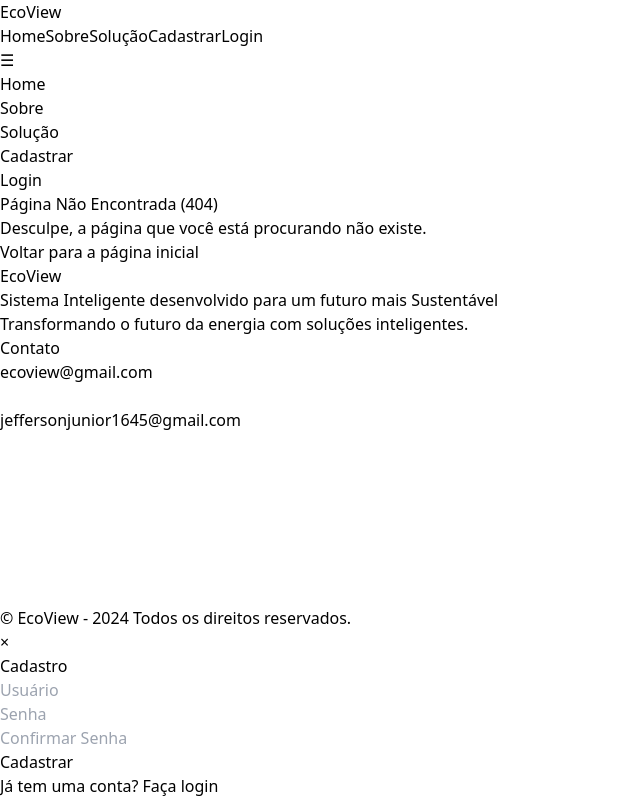
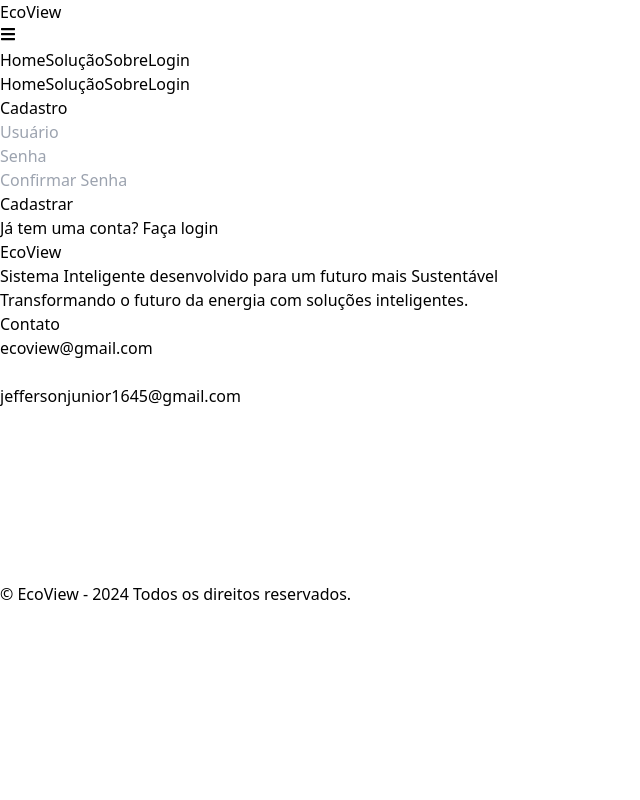
Before and after one commit to JeffersonJuniorr/GS2-WEB, a React (Vite) app: page /cadastrar in a window 1280 px wide. Shown: the whole page, without its empty margins (0-640 px from the left). Built offline with nearby package versions, Linux system fonts and the light colour scheme.

Commit message:
Modificações gerais

```diff
--- a/db.json
+++ b/db.json
@@ -4,6 +4,11 @@
       "id": "15ec",
       "usuario": "admin",
       "senha": "U2FsdGVkX1/nJN8RDhZR9kJhCbCGfhJ6N9VD5ePgxiI="
+    },
+    {
+      "id": "555f",
+      "usuario": "ola",
+      "senha": "U2FsdGVkX18wOpdJTHtG1O0nks4tygx8K8NChh2oyrw="
     }
   ]
 }
--- a/package.json
+++ b/package.json
@@ -17,6 +17,7 @@
     "react": "^18.3.1",
     "react-chartjs-2": "^5.2.0",
     "react-dom": "^18.3.1",
+    "react-icons": "^5.3.0",
     "react-router-dom": "^6.28.0",
     "swiper": "^11.1.14"
   },
--- a/src/App.jsx
+++ b/src/App.jsx
@@ -1,70 +1,18 @@
 import React from "react";
-import { BrowserRouter as Router, Routes, Route, useLocation, useNavigate } from "react-router-dom";
-// import Sidebar from "./components/Slidebar.jsx";
-import Login from "./routes/Login.jsx";
-import Cadastrar from "./routes/Cadastrar.jsx";
-import Solucao from "./routes/Solucao.jsx";
-import Home from "./routes/Home.jsx";
-import Nav from "./components/Nav.jsx";
-import Footer from "./components/Footer.jsx";
-import Error from "./routes/Error.jsx";
-import Sobre from "./routes/Sobre.jsx";
-
-function Modal({ children, onClose }) {
-  return (
-    <div className="fixed inset-0 bg-gray-500 bg-opacity-50 flex items-center justify-center z-50">
-      <div className="relative bg-white rounded shadow-md max-w-md w-full mx-auto">
-        <button
-          onClick={onClose}
-          className="absolute z-10 top-2 right-6 text-gray-500 hover:text-gray-800 text-3xl"
-        >
-          &times;
-        </button>
-        {children}
-      </div>
-    </div>
-  );
-}
+import { Outlet } from "react-router-dom";
+import Nav from "./components/Nav";
+import Footer from "./components/Footer";
 
 function App() {
-  const location = useLocation();
-  const navigate = useNavigate();
-
-  const closeModal = () => navigate("/");
-
-  // Condição para verificar se é a página de erro
-  const isErrorPage = location.pathname === "/404" || location.pathname === "*";
-
   return (
     <div className="flex flex-col min-h-screen">
-      {/* Renderiza a Nav e Footer apenas para rotas válidas */}
-      {location.pathname !== "/404" && location.pathname !== "*" && <Nav />}
-
+      <Nav />
       <div className="flex flex-1">
         <main className="flex-1 bg-gray-50">
-          <Routes>
-            <Route path="/" element={<Home />} />
-            <Route path="/solucao" element={<Solucao />} />
-            <Route path="/sobre" element={<Sobre />} />
-            <Route path="*" element={<Error />} /> {/* Página de erro para rotas inválidas */}
-          </Routes>
+          <Outlet />
         </main>
       </div>
-
-      {/* Renderiza o Footer apenas se não for a página de erro */}
-      {location.pathname !== "/404" && location.pathname !== "*" && <Footer />}
-
-      {/* Modals */}
-      {location.pathname === "/login" && (
-        <Modal onClose={closeModal}>
-          <Login />
-        </Modal>
-      )}
-      {location.pathname === "/cadastrar" && (
-        <Modal onClose={closeModal}>
-          <Cadastrar />
-        </Modal>
-      )}
+      <Footer />
     </div>
   );
 }
--- a/src/components/Nav.jsx
+++ b/src/components/Nav.jsx
@@ -1,160 +1,39 @@
-import React, { useState, useEffect } from "react";
-import { Link, useNavigate } from "react-router-dom";
+import React, { useState } from "react";
+import { Link } from "react-router-dom";
+import { FaBars, FaTimes } from "react-icons/fa";
 
 const Nav = () => {
-  const [isMenuOpen, setIsMenuOpen] = useState(false);
-  const [isLoggedIn, setIsLoggedIn] = useState(false);
-  const navigate = useNavigate();
+  const [isOpen, setIsOpen] = useState(false);
 
-  useEffect(() => {
-    const user = sessionStorage.getItem("user");
-    setIsLoggedIn(!!user);
-  }, []);
-
-  const toggleMenu = () => {
-    setIsMenuOpen(!isMenuOpen);
-  };
-
-  const handleLogout = () => {
-    sessionStorage.removeItem("user");
-    setIsLoggedIn(false);
-    navigate("/");
-  };
+  const toggleMenu = () => setIsOpen(!isOpen);
 
   return (
-    <nav className="flex items-center justify-between p-4 bg-transparent fixed top-0 left-0 w-full z-50 backdrop-blur-lg shadow-lg">
-      <div className="flex-shrink-0">
-        <Link
-          to="/"
-          className="text-3xl font-bold text-gray-600 hover:text-gray-200 transition-colors"
-        >
+    <nav className="bg-gray-200 bg-opacity-60 backdrop-blur-md px-6 py-4 fixed w-full z-50">
+      <div className="flex justify-between items-center">
+
+        <Link to="/" className="text-xl font-semibold">
           EcoView
         </Link>
+
+        <div className="md:hidden">
+          <button onClick={toggleMenu} className="text-2xl">
+            {isOpen ? <FaTimes /> : <FaBars />}
+          </button>
+        </div>
+
+        <div className="hidden md:flex space-x-6">
+          <Link to="/" className="hover:text-green-400 transition-colors">Home</Link>
+          <Link to="/solucao" className="hover:text-green-400 transition-colors">Solução</Link>
+          <a href="#sobre" className="hover:text-green-400 transition-colors">Sobre</a>
+          <Link to="/login" className="hover:text-green-400 transition-colors">Login</Link>
+        </div>
       </div>
 
-      {/* Menu para desktop */}
-      <div className="hidden md:flex space-x-12 mr-5 font-bold">
-        <Link
-          to="/"
-          className="hover:text-gray-200 text-gray-700 p-1 transition"
-        >
-          Home
-        </Link>
-        <a
-          href="#sobre"
-          className="hover:text-gray-200 text-gray-700 p-1 transition"
-        >
-          Sobre
-        </a>
-        <Link
-          to="/solucao"
-          className="hover:text-gray-200 text-gray-700 p-1 transition"
-        >
-          Solução
-        </Link>
-        {!isLoggedIn && (
-          <Link
-            to="/cadastrar"
-            className="hover:text-gray-200 text-gray-700 p-1 transition"
-          >
-            Cadastrar
-          </Link>
-        )}
-        {isLoggedIn ? (
-          <button
-            onClick={handleLogout}
-            className="hover:text-gray-200 text-gray-700 p-1 transition"
-          >
-            Logout
-          </button>
-        ) : (
-          <Link
-            to="/login"
-            className="hover:text-gray-200 text-gray-700 p-1 transition"
-          >
-            Login
-          </Link>
-        )}
-      </div>
-
-      <div className="md:hidden">
-        <button
-          onClick={toggleMenu}
-          className="text-white text-3xl hover:text-gray-200 focus:outline-none transition"
-        >
-          ☰
-        </button>
-      </div>
-
-      {/* Menu de navegação para Mobile */}
-      <div
-        className={`${
-          isMenuOpen ? "block" : "hidden"
-        } absolute top-16 left-0 w-full bg-white bg-opacity-90 p-6 rounded-b-lg shadow-lg transition-all`}
-      >
-        <ul className="space-y-4 text-center font-bold text-gray-800">
-          <li>
-            <Link
-              to="/"
-              className="block hover:text-blue-500 transition"
-              onClick={toggleMenu}
-            >
-              Home
-            </Link>
-          </li>
-          <li>
-            <a
-              href="#sobre"
-              className="block hover:text-blue-500 transition"
-              onClick={toggleMenu}
-            >
-              Sobre
-            </a>
-          </li>
-          <li>
-            <Link
-              to="/solucao"
-              className="block hover:text-blue-500 transition"
-              onClick={toggleMenu}
-            >
-              Solução
-            </Link>
-          </li>
-          {!isLoggedIn && (
-            <li>
-              <Link
-                to="/cadastrar"
-                className="block hover:text-blue-500 transition"
-                onClick={toggleMenu}
-              >
-                Cadastrar
-              </Link>
-            </li>
-          )}
-          {isLoggedIn ? (
-            <li className="flex justify-center">
-              <button
-                onClick={() => {
-                  handleLogout();
-                  toggleMenu();
-                }}
-                className="block hover:text-blue-500 transition"
-              >
-                Logout
-              </button>
-            </li>
-          ) : (
-            <li>
-              <Link
-                to="/login"
-                className="block hover:text-blue-500 transition"
-                onClick={toggleMenu}
-              >
-                Login
-              </Link>
-            </li>
-          )}
-        </ul>
+      <div className={`md:hidden ${isOpen ? "block" : "hidden"} mt-4 space-y-4`}>
+        <Link to="/" onClick={toggleMenu} className="block text-center text-xl hover:text-green-400">Home</Link>
+        <Link to="/solucao" onClick={toggleMenu} className="block text-center text-xl hover:text-green-400">Solução</Link>
+        <a href="#sobre" onClick={toggleMenu} className="block text-center text-xl hover:text-green-400">Sobre</a>
+        <Link to="/login" onClick={toggleMenu} className="block text-center text-xl hover:text-green-400">Login</Link>
       </div>
     </nav>
   );
--- a/src/main.jsx
+++ b/src/main.jsx
@@ -1,12 +1,31 @@
-// src/main.jsx ou src/index.jsx
 import React from 'react';
 import ReactDOM from 'react-dom/client';
-import { BrowserRouter } from 'react-router-dom'; // Importe o BrowserRouter
-import App from './App'; // O arquivo que contém seu componente App
-import './index.css'
+import { RouterProvider, createBrowserRouter } from 'react-router-dom';
+import App from './App';
+import './index.css';
+
+import Home from './routes/Home';
+import Solucao from './routes/Solucao';
+import Sobre from './routes/Sobre';
+import Login from './routes/Login';
+import Cadastrar from './routes/Cadastrar';
+import Error from './routes/Error';
+
+const router = createBrowserRouter([
+  {
+    path: "/",
+    element: <App />,
+    children: [
+      { path: "/", element: <Home /> },
+      { path: "/solucao", element: <Solucao /> },
+      { path: "/sobre", element: <Sobre /> },
+      { path: "/login", element: <Login /> },
+      { path: "/cadastrar", element: <Cadastrar /> },
+      { path: "*", element: <Error /> },
+    ],
+  },
+]);
 
 ReactDOM.createRoot(document.getElementById('root')).render(
-  <BrowserRouter> {/* Envolva o App com BrowserRouter */}
-    <App />
-  </BrowserRouter>
+  <RouterProvider router={router} />
 );
--- a/src/routes/Cadastrar.jsx
+++ b/src/routes/Cadastrar.jsx
@@ -17,9 +17,7 @@ function Cadastrar() {
       return;
     }
 
-
     const senhaCriptografada = CryptoJS.AES.encrypt(senha, 'chave-secreta').toString();
-
 
     try {
       const response = await fetch('http://localhost:5000/usuarios', {
@@ -41,10 +39,8 @@ function Cadastrar() {
     }
   };
 
-  // min-h-screen
-
   return (
-    <div className="flex items-center justify-center bg-gray-500 bg-opacity-50">
+    <div className="min-h-screen flex items-center justify-center bg-gray-500 bg-opacity-50">
       <div className="bg-white bg-opacity-30 backdrop-blur-lg p-8 rounded-lg shadow-lg max-w-md w-full">
         <h2 className="text-xl mb-4 text-center text-gray-800">Cadastro</h2>
         {error && <p className="text-red-500 text-center mb-4">{error}</p>}
--- a/src/routes/Error.jsx
+++ b/src/routes/Error.jsx
@@ -1,4 +1,3 @@
-// src/routes/Error.jsx
 import React from 'react';
 
 const Error = () => {
--- a/src/routes/Home.jsx
+++ b/src/routes/Home.jsx
@@ -1,4 +1,3 @@
-// Home.jsx
 import React from "react";
 import { Swiper, SwiperSlide } from "swiper/react";
 import "swiper/css";
--- a/src/routes/Login.jsx
+++ b/src/routes/Login.jsx
@@ -21,12 +21,15 @@ function Login() {
       const user = usuarios.find((u) => u.usuario === usuario);
 
       if (user) {
+        // Descriptografar a senha usando a chave
         const senhaDescriptografada = CryptoJS.AES.decrypt(
           user.senha,
           'chave-secreta'
         ).toString(CryptoJS.enc.Utf8);
 
-        if (senhaDescriptografada === senha) {
+        console.log('Senha descriptografada:', senhaDescriptografada);
+
+        if (senhaDescriptografada === senha.trim()) {
           sessionStorage.setItem(
             'user',
             CryptoJS.AES.encrypt(user.usuario, 'chave-secreta').toString()
@@ -48,7 +51,7 @@ function Login() {
   };
 
   return (
-    <div className="flex items-center justify-center bg-gray-500 bg-opacity-50">
+    <div className="min-h-screen flex items-center justify-center bg-gray-500 bg-opacity-50">
       <div className="bg-white bg-opacity-30 backdrop-blur-lg p-8 rounded-lg shadow-lg max-w-md w-full">
         <h2 className="text-xl mb-4 text-center text-gray-800">Login</h2>
         {error && <p className="text-red-500 text-center mb-4">{error}</p>}
```
Also changed, not shown: 2 other files (tests, documents, lock files or other folders).
